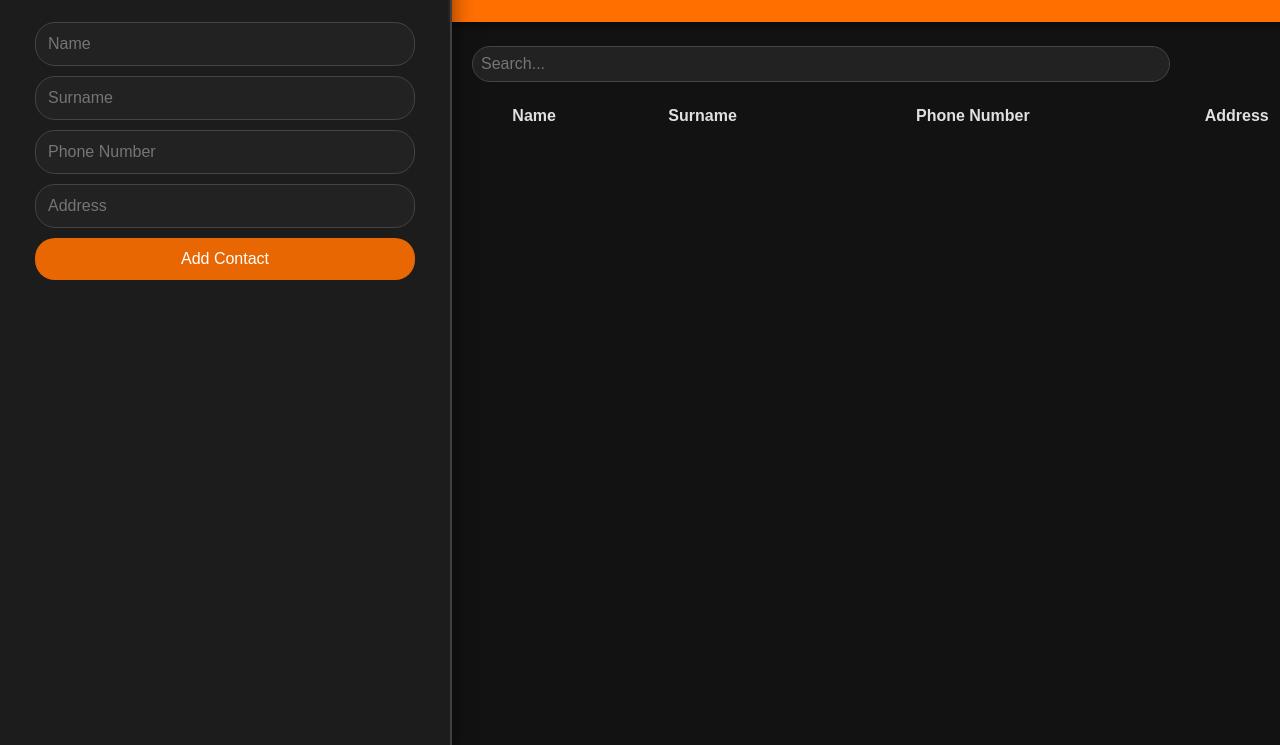
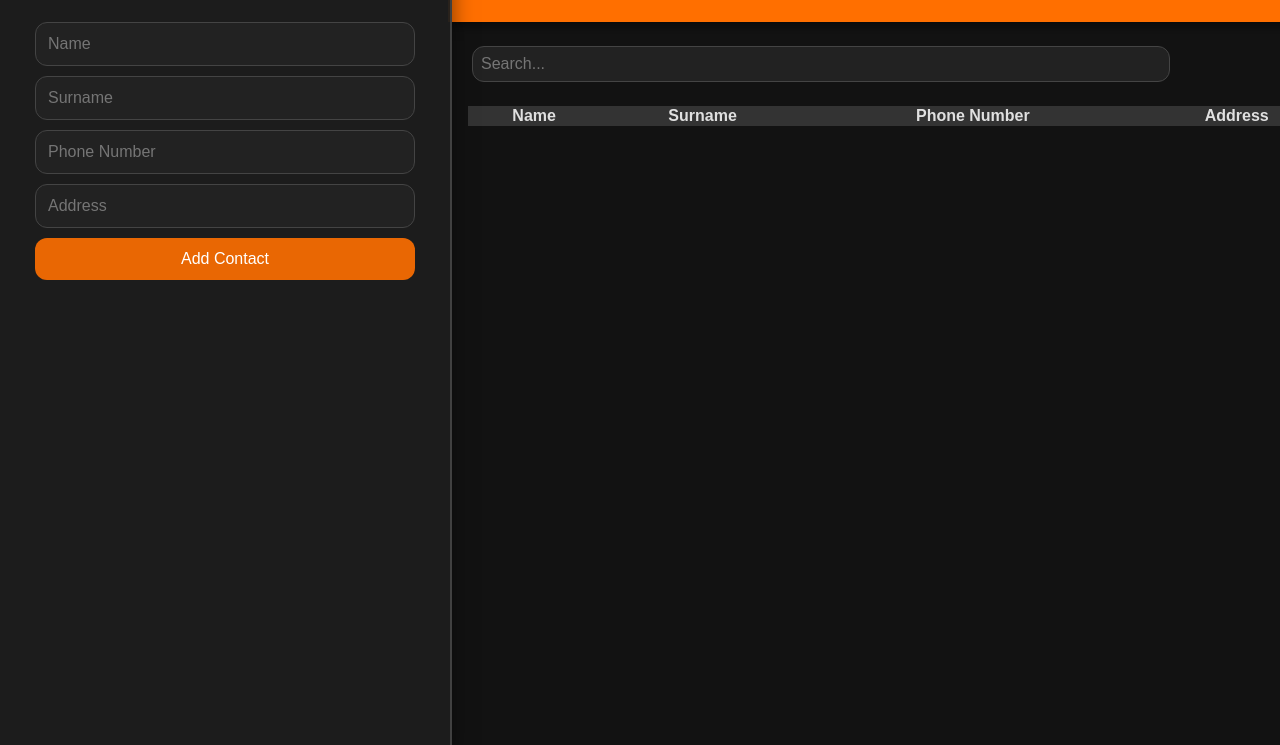
Before and after one commit to jahesh2003/addbook, a plain HTML site: page index.html in a window 1280 px wide. Shown: the part 71-816 px from the top of the page. Drawn offline with nearby package versions, Linux system fonts and the light colour scheme; a web font is replaced by a local one.

Commit message:
Update style.css

```diff
--- a/style.css
+++ b/style.css
@@ -30,7 +30,7 @@ body {
     text-align: center;
     color: #ff0000;
     background-color: rgba(255, 100, 100, 0.9); /* Red background with transparency */
-    border-radius: 20px; /* Increased border radius for rounder edges */
+    border-radius: 12px; /* Increased border radius */
     box-shadow: 0 2px 10px rgba(0, 0, 0, 0.3);
 }
 
@@ -50,7 +50,7 @@ body {
     margin: 5px 10px;
     font-size: 16px;
     border: 1px solid #444;
-    border-radius: 20px; /* Smooth edges */
+    border-radius: 12px; /* Smooth edges */
     background-color: #222; /* Dark input background */
     color: #e0e0e0; /* Light text color */
     transition: border-color 0.3s;
@@ -78,7 +78,7 @@ body {
     padding: 12px;
     margin: 5px 10px;
     font-size: 16px;
-    border-radius: 20px; /* Smooth edges */
+    border-radius: 12px; /* Smooth edges */
     transition: background-color 0.3s, transform 0.2s;
 }
 
@@ -110,7 +110,7 @@ h1 {
     padding: 8px;
     font-size: 16px;
     border: 1px solid #444;
-    border-radius: 20px; /* Smooth edges */
+    border-radius: 12px; /* Smooth edges */
     background-color: #222; /* Dark search bar background */
     color: #e0e0e0; /* Light text color */
 }
@@ -122,3 +122,4 @@ h1 {
 }
 
 #contact-table thead {
+    background-color: #333
```
